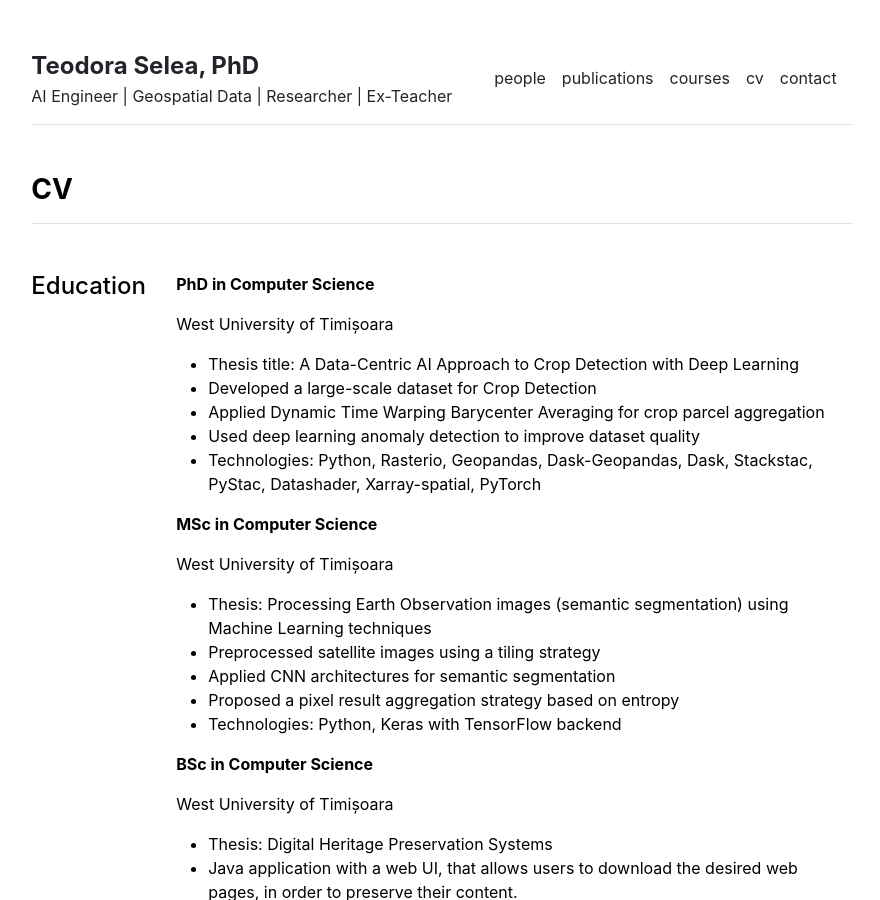
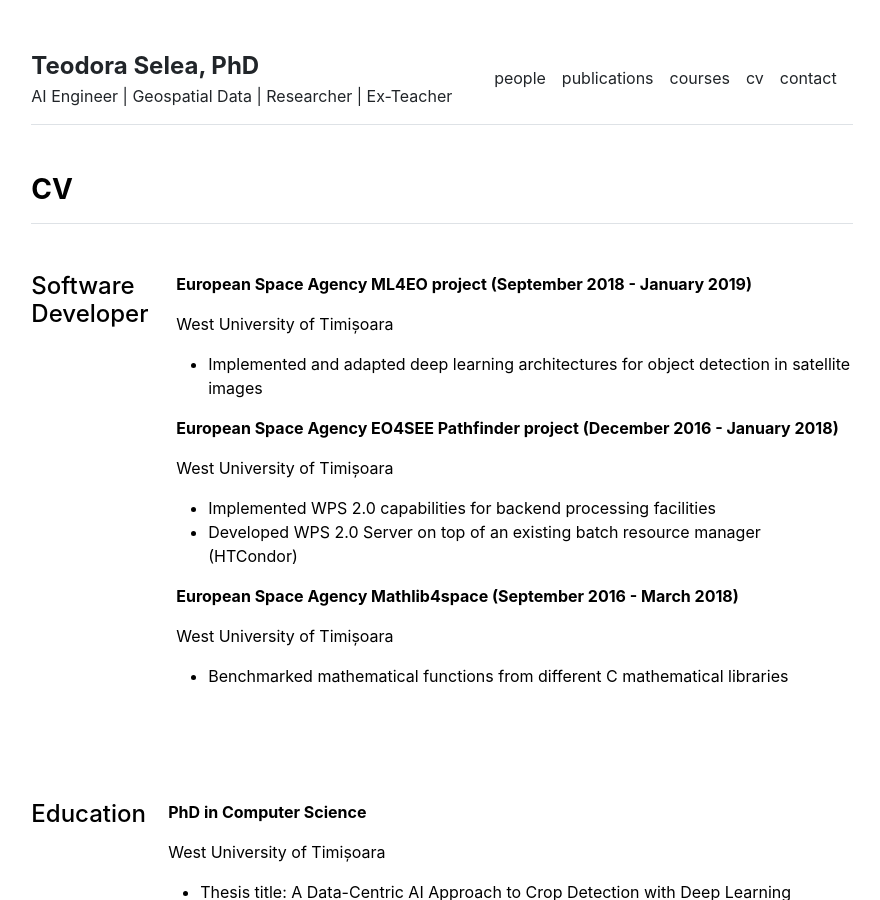
Before and after one commit to tselea/tselea.github.io, a Jekyll site: the page built from cv.md, in a window 1280 px wide and 900 px high. Shown: the whole window, without its empty margins (198-1078 px from the left). Built offline with Jekyll 4.4.1, drawn with Linux system fonts in a browser that asks for light colours.

Commit message:
added sw uvt experience

```diff
--- /dev/null
+++ b/_data/cv/sw-uvt-experience.yml
@@ -0,0 +1,13 @@
+- title: 'European Space Agency ML4EO project (September 2018 - January 2019)'
+  description: 'West University of Timișoara'
+  details:
+    - 'Implemented and adapted deep learning architectures for object detection in satellite images'
+- title: 'European Space Agency EO4SEE Pathfinder project (December 2016 - January 2018)'
+  description: 'West University of Timișoara'
+  details:
+    - 'Implemented WPS 2.0 capabilities for backend processing facilities'
+    - 'Developed WPS 2.0 Server on top of an existing batch resource manager (HTCondor)'
+- title: 'European Space Agency Mathlib4space (September 2016 - March 2018)'
+  description: 'West University of Timișoara'
+  details:
+    - 'Benchmarked mathematical functions from different C mathematical libraries'
--- a/_layouts/cv.html
+++ b/_layouts/cv.html
@@ -7,6 +7,21 @@ layout: default
 <div class="row g-5 mb-5">
   <div>
     <h3 class="fw-bold border-bottom pb-3 mb-5">CV</h3>
+    <div class="row g-5 mb-5">
+      <div class="col-md-2">
+        <h4>Software Developer</h4>
+      </div>
+      <div class="col-md-10">
+        {% for section in site.data.cv.sw-uvt-experience %}
+          <p class="fw-bold">{{ section.title }}</p>
+          <p>{{ section.description }}</p>
+          <ul>
+            {% for detail in section.details %}
+            <li>{{ detail }}</li>
+            {% endfor %}
+          </ul>
+        {% endfor %}
+      </div>
     <div class="row g-5 mb-5">
       <div class="col-md-2">
         <h4>Education</h4>
```
Also changed, not shown: academic-experience 2.yml (added, +18 -0 lines).
